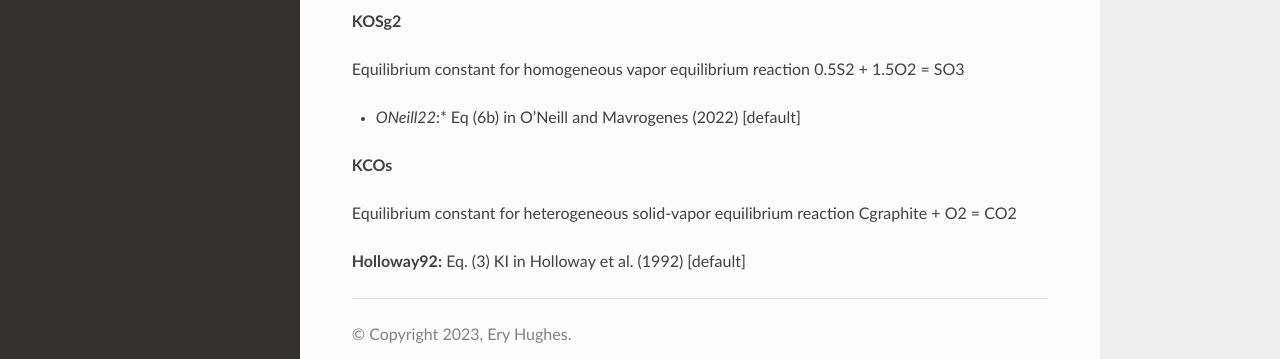
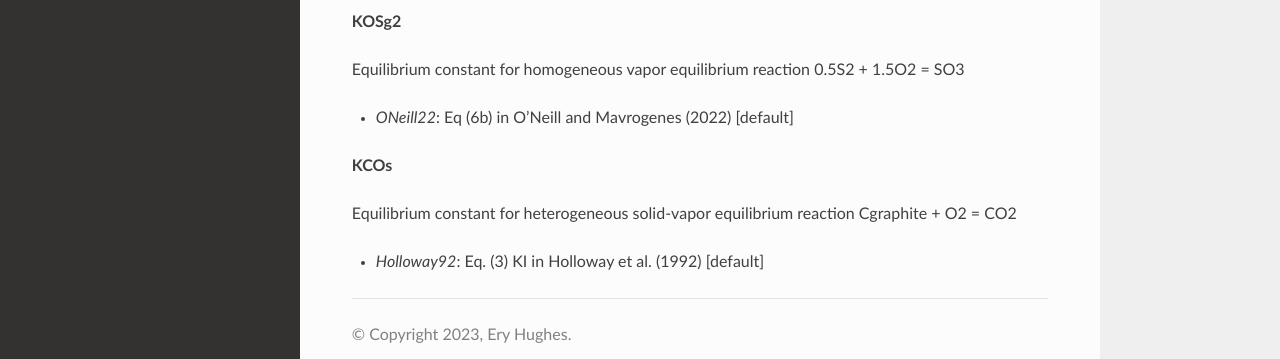
Before and after one commit to eryhughes/VolFe, a Sphinx documentation site: the page built from docs/mdv/mdv_equilibrium_constants.rst, in a window 1280 px wide and 900 px high, scrolled down 686 px. Shown: the part 496-855 px from the top of the window. Built offline with Sphinx 7.4.7 and the Read the Docs theme 2.0.0, drawn with Linux system fonts in a browser that asks for light colours.

```diff
--- a/docs/mdv/mdv_equilibrium_constants.rst
+++ b/docs/mdv/mdv_equilibrium_constants.rst
@@ -55,11 +55,11 @@ Equilibrium constant for homogeneous vapor equilibrium reaction 2CO2 + OCS = 3CO
 
 Equilibrium constant for homogeneous vapor equilibrium reaction 0.5S2 + 1.5O2 = SO3
 
-- *ONeill22*:* Eq (6b) in O’Neill and Mavrogenes (2022) [default]
+- *ONeill22*: Eq (6b) in O’Neill and Mavrogenes (2022) [default]
 
 
 **KCOs**
 
 Equilibrium constant for heterogeneous solid-vapor equilibrium reaction Cgraphite + O2 = CO2
 
-**Holloway92:** Eq. (3) KI in Holloway et al. (1992) [default]
+- *Holloway92*: Eq. (3) KI in Holloway et al. (1992) [default]
```
